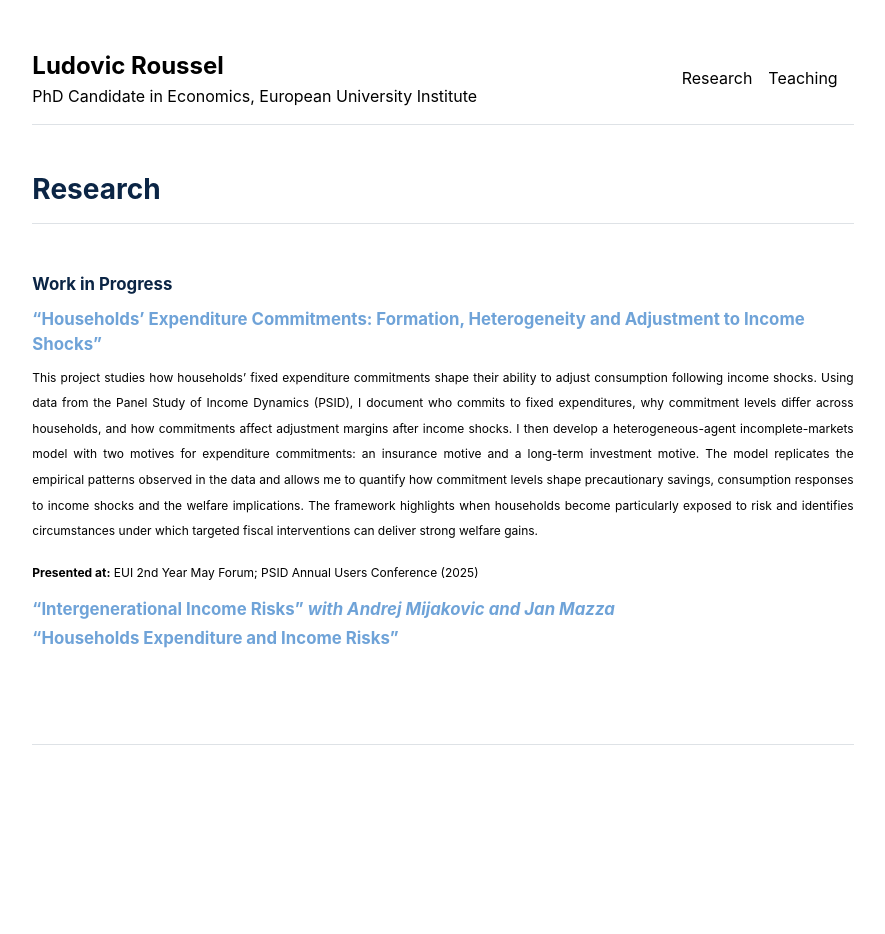
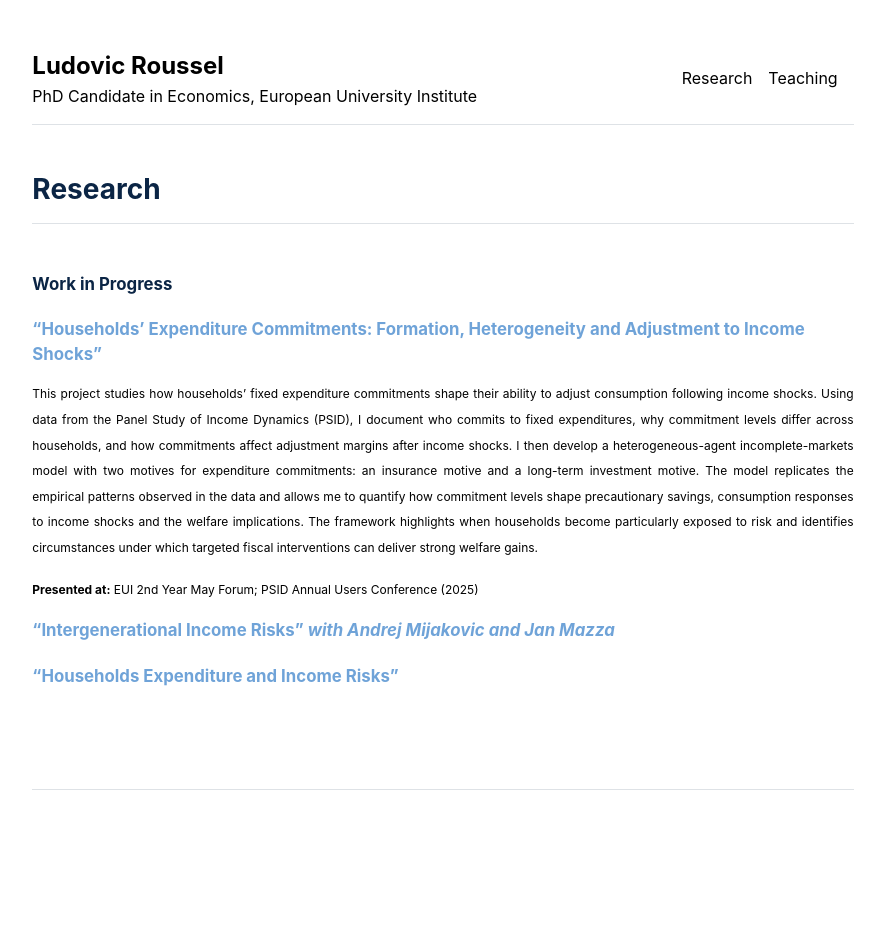
Before and after one commit to LudovicRoussel/ludovicroussel.github.io, a Jekyll site: the page built from Research/Research.md, in a window 1280 px wide. Shown: the whole page, without its empty margins (197-1082 px from the left). Built offline with Jekyll 4.4.1, drawn with Linux system fonts in a browser that asks for light colours; before the commit the page ends 900 px from its top, so only the background shows below that.

Commit message:
Update main.scss

```diff
--- a/_sass/main.scss
+++ b/_sass/main.scss
@@ -102,6 +102,13 @@ main h1 {
   font-weight: 700;   // gras net mais propre
 }
 
+
+/* Espacement entre les papiers */
+.paper-title {
+  margin-top: 1.2em;
+  margin-bottom: 0.6em;
+}
+
 /* ===============================
    Autres titres (fallback)
    =============================== */
```
